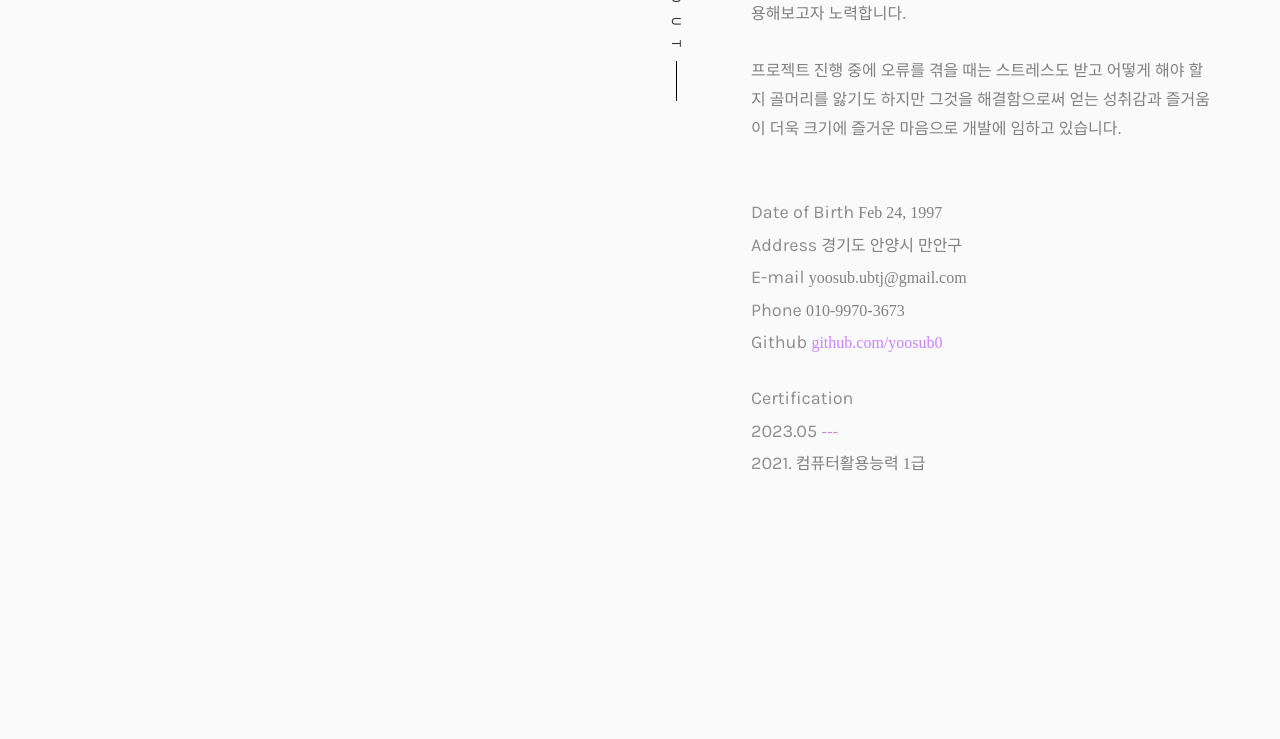
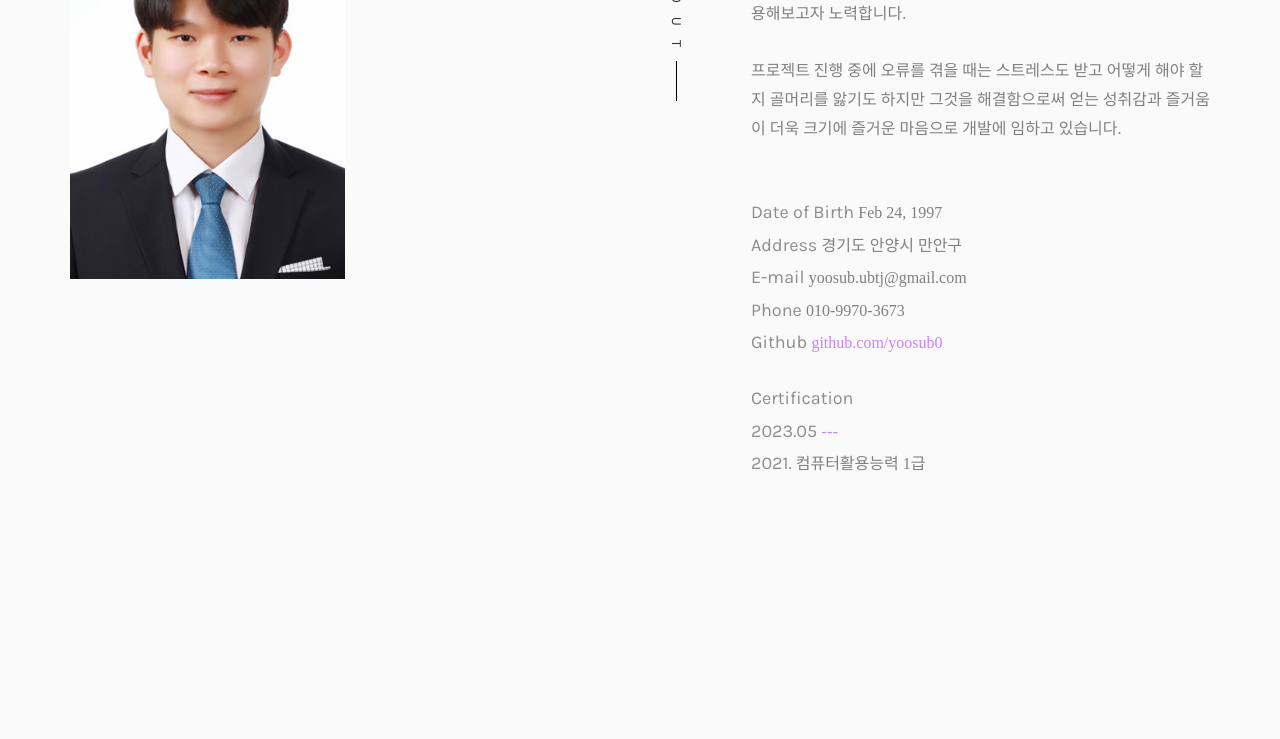
Before and after one commit to yoosub0/yoosub0.github.io, a plain HTML site: page index.html in a window 1280 px wide. Shown: the part 361-1100 px from the top of the page. Drawn offline with nearby package versions, Linux system fonts and the light colour scheme; a script that the page names is missing; a web font is replaced by a local one.

Commit message:
Update index.html

```diff
--- a/index.html
+++ b/index.html
@@ -114,7 +114,7 @@
 				</div>
 				<div class="row row-padded-bottom">
 					<div class="col-md-5 animate-box">
-						<img class="img-responsive about-img" src="./images/증명 사진.jpg" style="margin-top: 25%; width:60%;">
+						<img class="img-responsive about-img" src="./images/me.jpg" style="margin-top: 25%; width:60%;">
 					</div>
 					<div class="col-md-6 col-md-push-1 animate-box">
 						<div class="about-desc">
```
